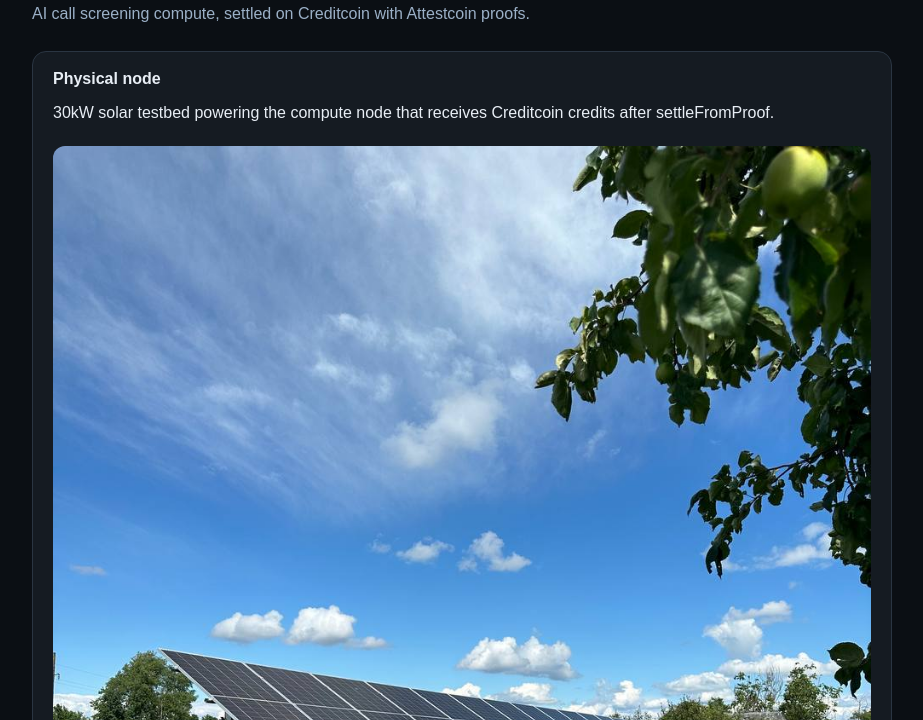
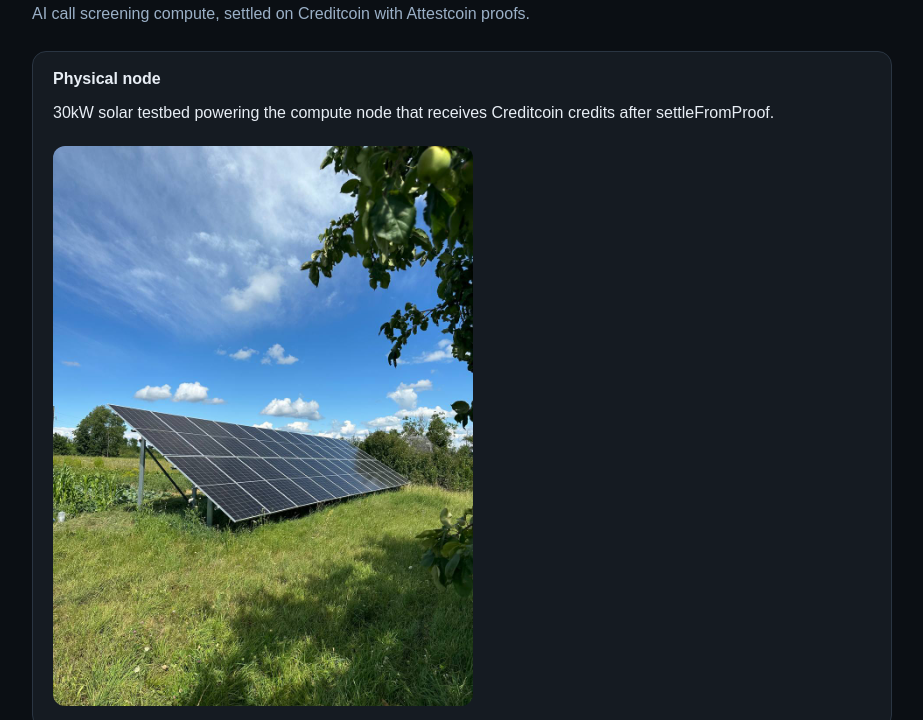
Before and after one commit to SolarDePinHub/solar-depin-ctc-2026, a website: page index.html in a window 1280 px wide. Shown: the part 80-800 px from the top of the page, without its empty margins (178-1101 px from the left). Drawn offline with Linux system fonts and the light colour scheme.

Commit message:
Update index.html

```diff
--- a/index.html
+++ b/index.html
@@ -22,7 +22,7 @@
     <div class="card">
       <b>Physical node</b>
       <p>30kW solar testbed powering the compute node that receives Creditcoin credits after settleFromProof.</p>
-      <img src="hardware.jpg" alt="Solar DePIN array" style="width:100%;border-radius:12px;margin-top:8px"/>
+      <img src="hardware.jpg" alt="Solar DePIN array" style="width:100%;max-width:420px;border-radius:12px;margin-top:8px"/>
     </div>
     <div class="card">
       <b>Flow</b><br/>
```
